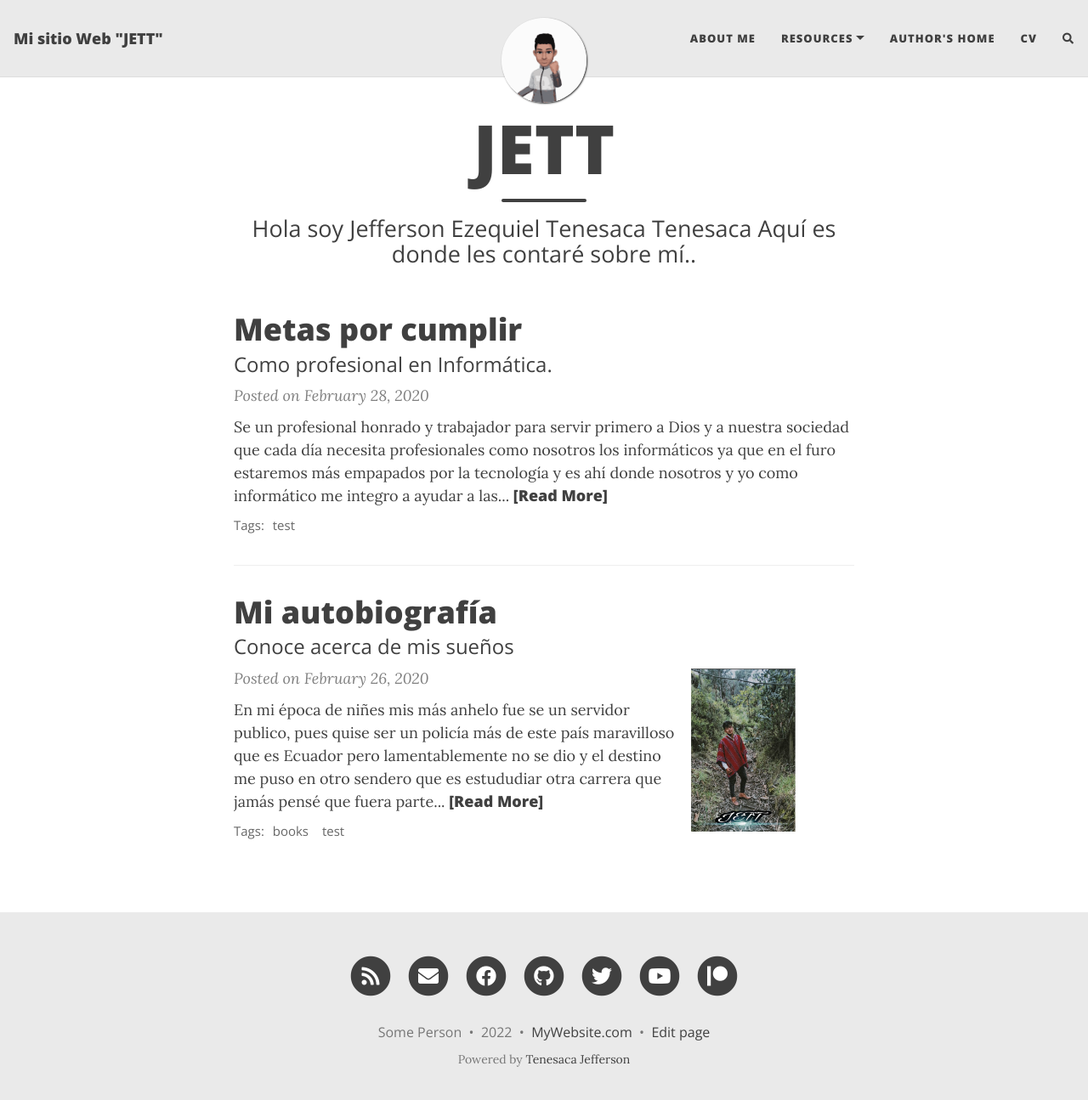
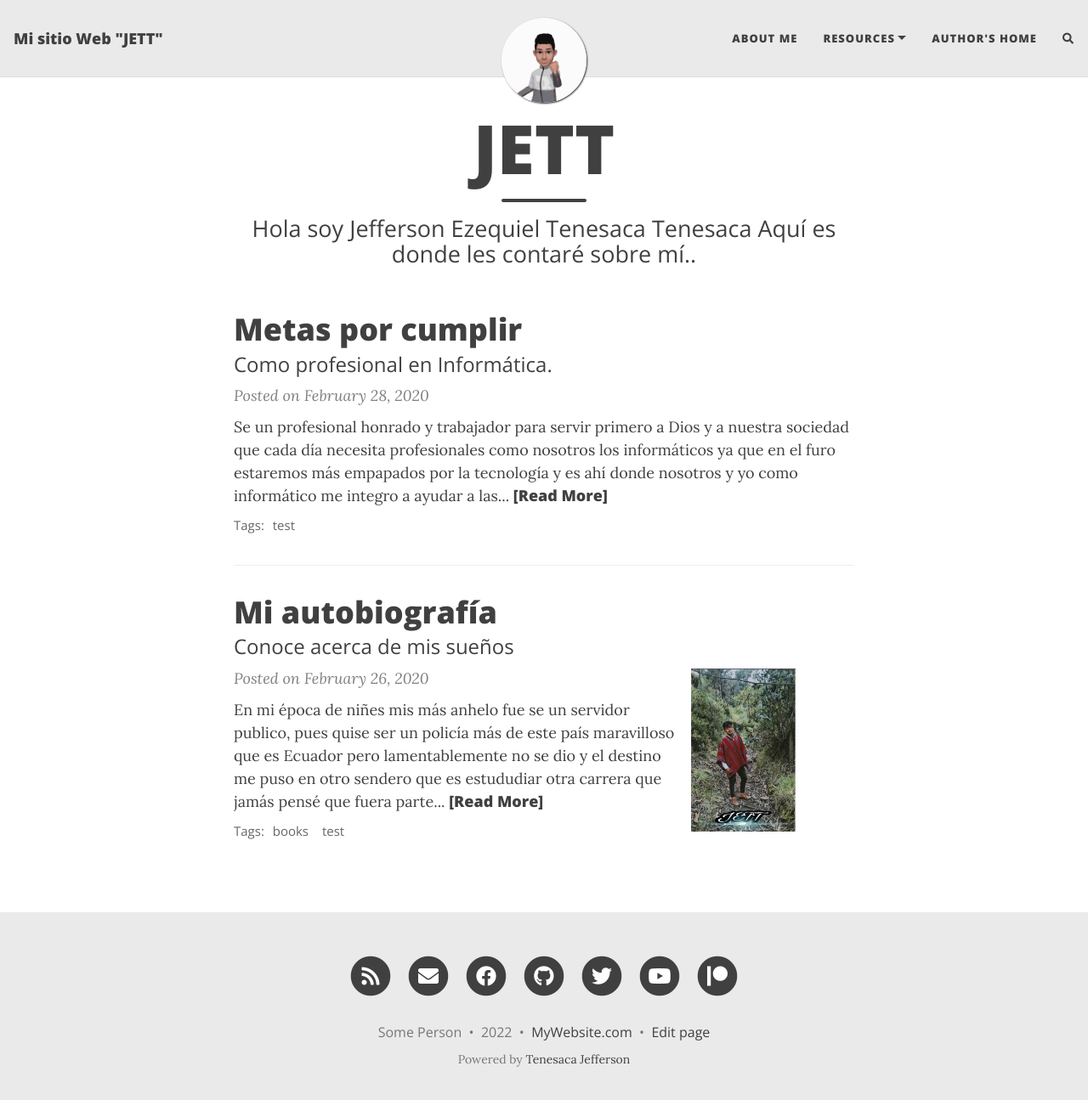
Before and after one commit to jeffersonett/jeffersonett.github.io, a Jekyll site: the page built from index.html, in a window 1280 px wide and 1308 px high. Shown: the top 1295 px of the window at 85% size. Built offline with Jekyll 4.4.1, drawn with Linux system fonts in a browser that asks for light colours; nearby versions of some CDN libraries; the list of posts is cut into pages by our own code; comment, search, counter and statistics services are not loaded.

```diff
--- a/_config.yml
+++ b/_config.yml
@@ -25,7 +25,6 @@ navbar-links:
     - Beautiful Jekyll: "https://beautifuljekyll.com"
     - Learn markdown: "https://www.markdowntutorial.com/"
   Author's home: "https://deanattali.com"
-  CV : "https://rz3qv3usfzrtpmxyem3hqg.on.drv.tw/6to%20semestre/desarrollo%20web/TAREA/HOJA%20DE%20VIDA.html"
 
 ################
 # --- Logo --- #
```
